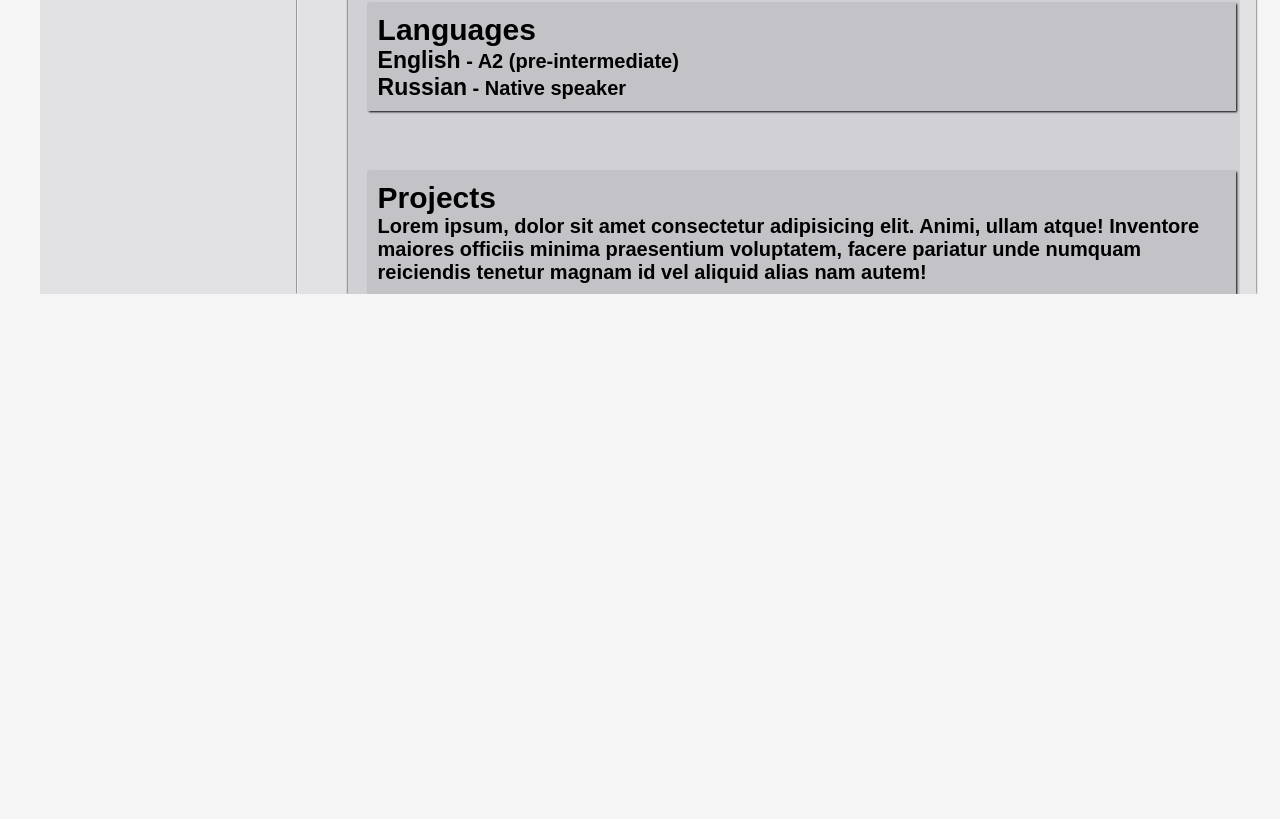
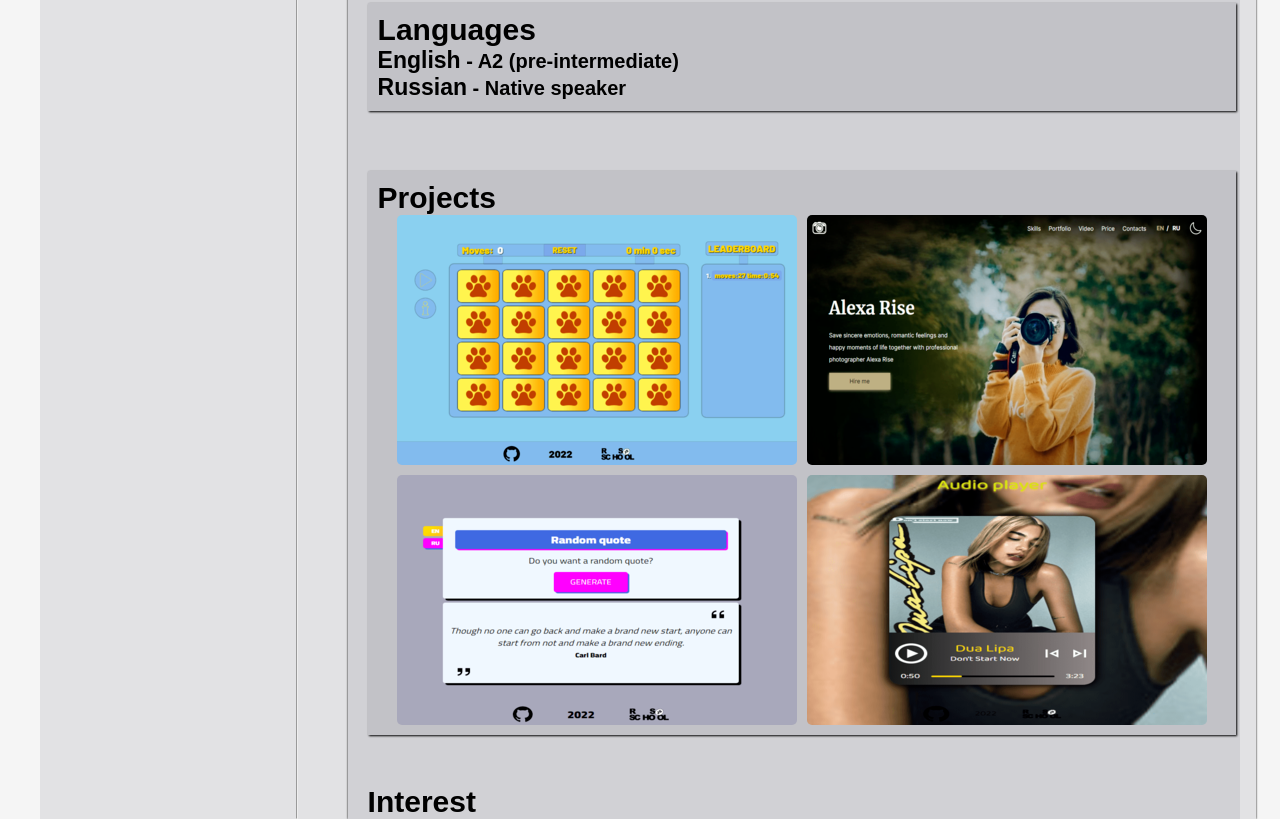
Before and after one commit to Ageraowls/rsschool-cv-fq1, a plain HTML site: page index.html in a window 1280 px wide. Shown: the part 1227-2046 px from the top of the page. Before the commit the page ends 1521 px from the top, so only its background shows below. Drawn offline with Linux system fonts and the light colour scheme; a web font is replaced by a local one.

Commit message:
feat: add projects section

```diff
--- a/index.html
+++ b/index.html
@@ -120,11 +120,22 @@
 					<span class="en"><span class="languages-title">English</span> - A2 (pre-intermediate)</span>
 					<span class="ru"><span class="languages-title">Russian</span> - Native speaker</span>
 				</div>
+				<div class="projects">
+					<h2>Projects</h2>
+					<ul class="project-list">
+						<li class="project-item"><a href="https://ageraowls.github.io/rsschool-stage-0/memory-game/"
+								target="_blank"><img src="assets/img/memory.png" alt="memory-game"></a></li>
+						<li class="project-item"><a href="https://ageraowls.github.io/rsschool-stage-0/portfolio/"
+								target="_blank"><img src="assets/img/portfolio.png" alt="portfolio"></a></li>
+						<li class="project-item"><a href="https://ageraowls.github.io/rsschool-stage-0/random-jokes/"
+								target="_blank"><img src="assets/img/quotes.png" alt="quotes"></a></li>
+						<li class="project-item"><a href="https://ageraowls.github.io/rsschool-stage-0/audio-player/"
+								target="_blank"><img src="assets/img/audio.png" alt="audio"></a></li>
+					</ul>
+				</div>
 				<div class="interest">
-					<h2>Projects</h2>
-					Lorem ipsum, dolor sit amet consectetur adipisicing elit. Animi, ullam atque! Inventore
-					maiores officiis minima praesentium voluptatem, facere pariatur unde numquam reiciendis tenetur magnam id vel
-					aliquid alias nam autem!
+					<h2>Interest</h2>
+
 				</div>
 			</div>
 		</main>
--- a/scss/index.scss
+++ b/scss/index.scss
@@ -131,7 +131,7 @@ h3 {
 .skills,
 .code-example,
 .languages,
-.interest {
+.projects {
   background-color: rgba(64, 64, 79, 0.1);
   margin-top: 10px;
   box-shadow: 1px 1px 2px;
@@ -193,3 +193,17 @@ h3 {
 .code {
   font-size: 14px;
 }
+
+.project-list {
+  display: flex;
+  flex-wrap: wrap;
+  gap: 10px;
+  justify-content: center;
+  img {
+    border-radius: 5px;
+    transition: all 0.3s linear;
+  }
+  img:hover {
+    transform: scale(1.09);
+  }
+}
```
Also changed, not shown: assets/img/audio.png (added), assets/img/memory.png (added), assets/img/portfolio.png (added), assets/img/quotes.png (added), styles/style.css, 1 other file.
